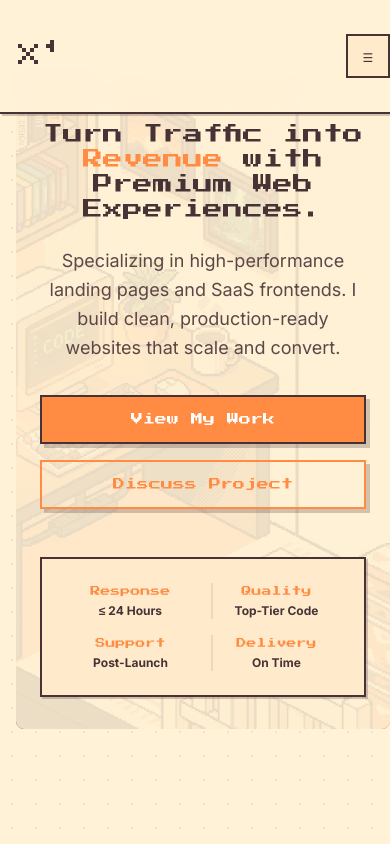
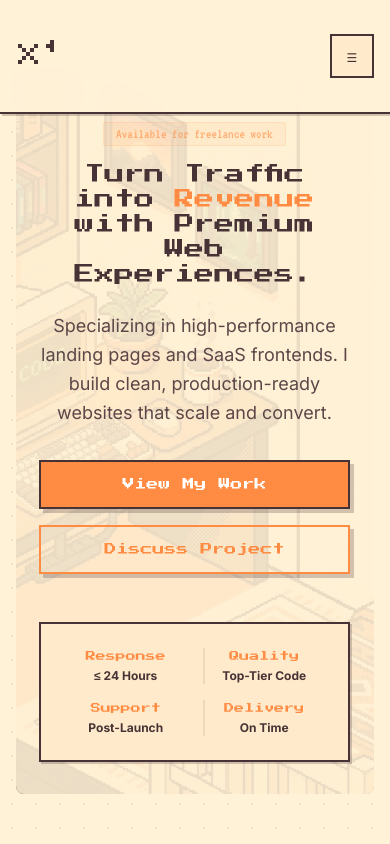
Before and after one commit to xone-boop/profil, a Next.js app: page / in a window 390 px wide. Shown: the top 844 px of the page. Built offline with nearby package versions, Linux system fonts and the light colour scheme.

Commit message:
fix(mobile): equal container padding and hero text adjustment

```diff
--- a/src/app/globals.css
+++ b/src/app/globals.css
@@ -114,6 +114,7 @@ button,
   margin-left: auto;
   margin-right: auto;
   padding-left: 1rem;
+  padding-right: 1rem;
   width: 100%;
 }
 
--- a/src/app/page.tsx
+++ b/src/app/page.tsx
@@ -105,7 +105,7 @@ export default function HomePage() {
               {/* Mobile Overlay - Darken background for readability */}
               <div className="absolute inset-0 bg-background/90 lg:hidden z-0" />
 
-              <div className="relative z-10">
+              <div className="relative z-10 pt-10 lg:pt-0 -ml-px lg:ml-0">
                 <motion.div variants={itemVariants} className="inline-block mb-4">
                   <span className="font-retro text-sm md:text-base px-3 py-1 bg-primary/10 text-primary border border-primary/20 rounded-sm animate-soft-blink">
                     Available for freelance work
```
